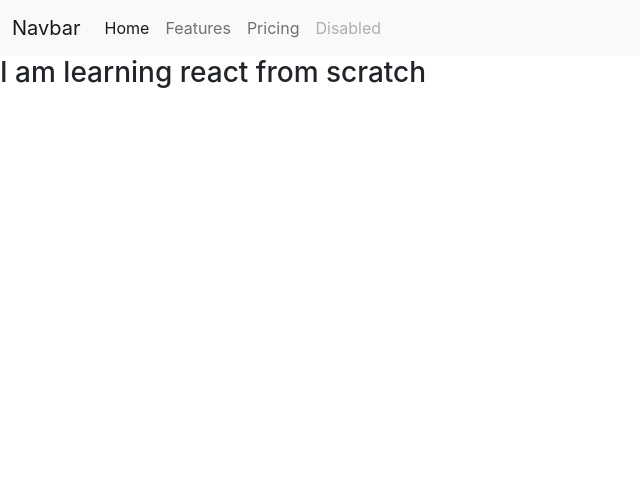
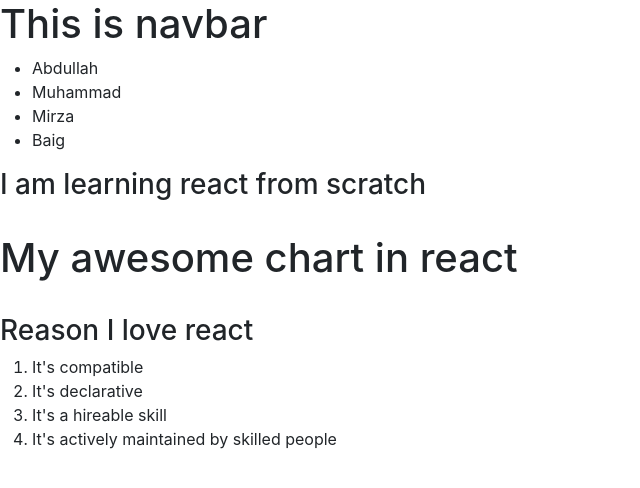
Before and after one commit to MirzaMuhammadBaig/learn-react-from-scratch, a React (Create React App) app: page / in a window 1280 px wide. Shown: the top 488 px of the page, without its empty margins (0-640 px from the left). Built offline with nearby package versions, Linux system fonts and the light colour scheme.

Commit message:
Create another component for making chart

```diff
--- /dev/null
+++ b/src/components/Card.js
@@ -0,0 +1,20 @@
+import React from 'react'
+
+function Card() {
+  return (
+    <>
+        <br></br>
+        <h1>My awesome chart in react</h1>
+        <br></br>
+        <h3>Reason I love react</h3>
+        <ol>
+            <li>It's compatible</li>
+            <li>It's declarative</li>
+            <li>It's a hireable skill</li>
+            <li>It's actively maintained by skilled people</li>
+        </ol>
+    </>
+  )
+}
+
+export default Card
--- a/src/components/Heading.js
+++ b/src/components/Heading.js
@@ -1,9 +1,11 @@
 import React from 'react'
+import Card from './Card'
 
 function Heading() {
   return (
     <>
     <h3>I am learning react from scratch</h3>
+    <Card/>
     </>
   )
 }
--- a/src/components/Navbar.js
+++ b/src/components/Navbar.js
@@ -4,7 +4,7 @@
 function Navbar() {
   return (
     <>
-      <nav class="navbar navbar-expand-lg bg-light">
+      {/* <nav class="navbar navbar-expand-lg bg-light">
         <div class="container-fluid">
           <a class="navbar-brand" href="#">
             Navbar
@@ -43,6 +43,15 @@
             </ul>
           </div>
         </div>
+      </nav> */}
+      <nav>
+        <h1>This is navbar</h1>
+        <ul>
+          <li>Abdullah</li>
+          <li>Muhammad</li>
+          <li>Mirza</li>
+          <li>Baig</li>
+        </ul>
       </nav>
     <Heading/>
     </>
--- a/src/index.js
+++ b/src/index.js
@@ -4,10 +4,13 @@
 import App from './App';
 import reportWebVitals from './reportWebVitals';
 
+//////////////////imperative way /////////////////////////
 // const h1 = document.createElement('h1')
 // h1.textContent = "This is an imperative way to program"
 // h1.className = 'header'
 // document.getElementById('root').append(h1);
+
+// ReactDOM.render(<h1 className = 'header' >Hello React!</h1>, document.getElementById('root'));
 
 const root = ReactDOM.createRoot(document.getElementById('root'));
 root.render(
```
